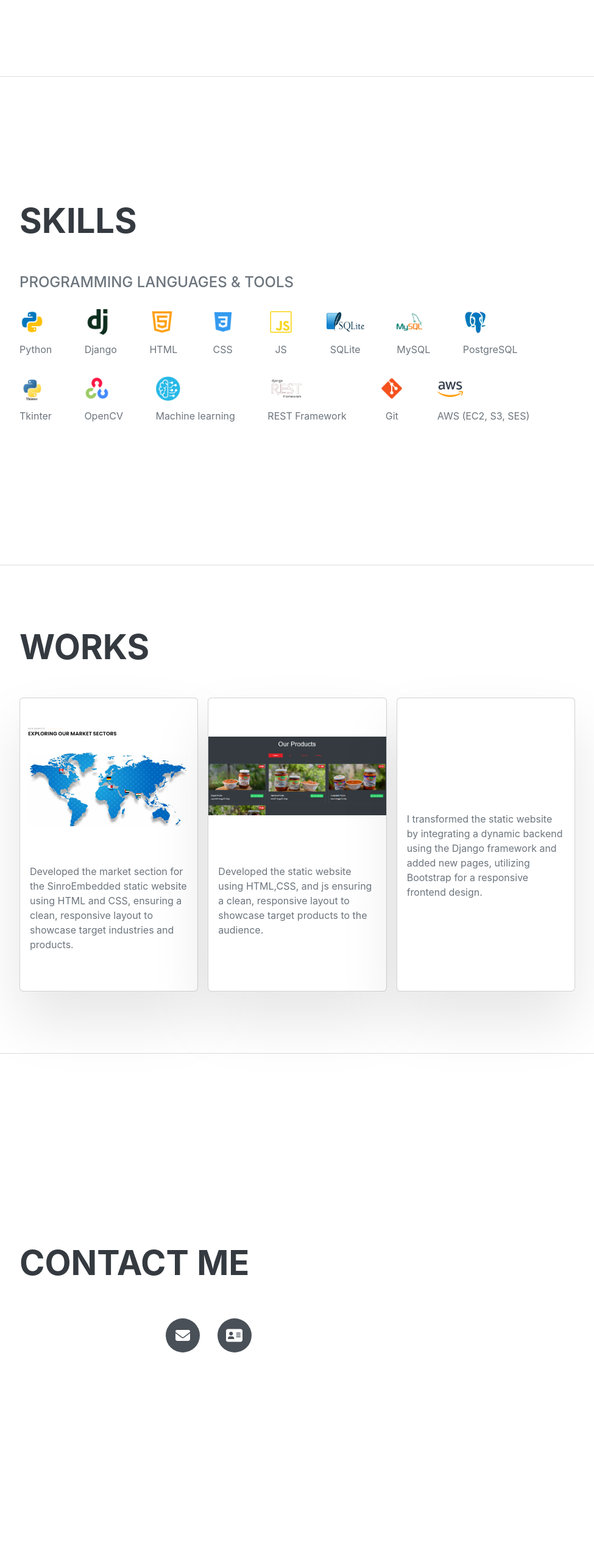
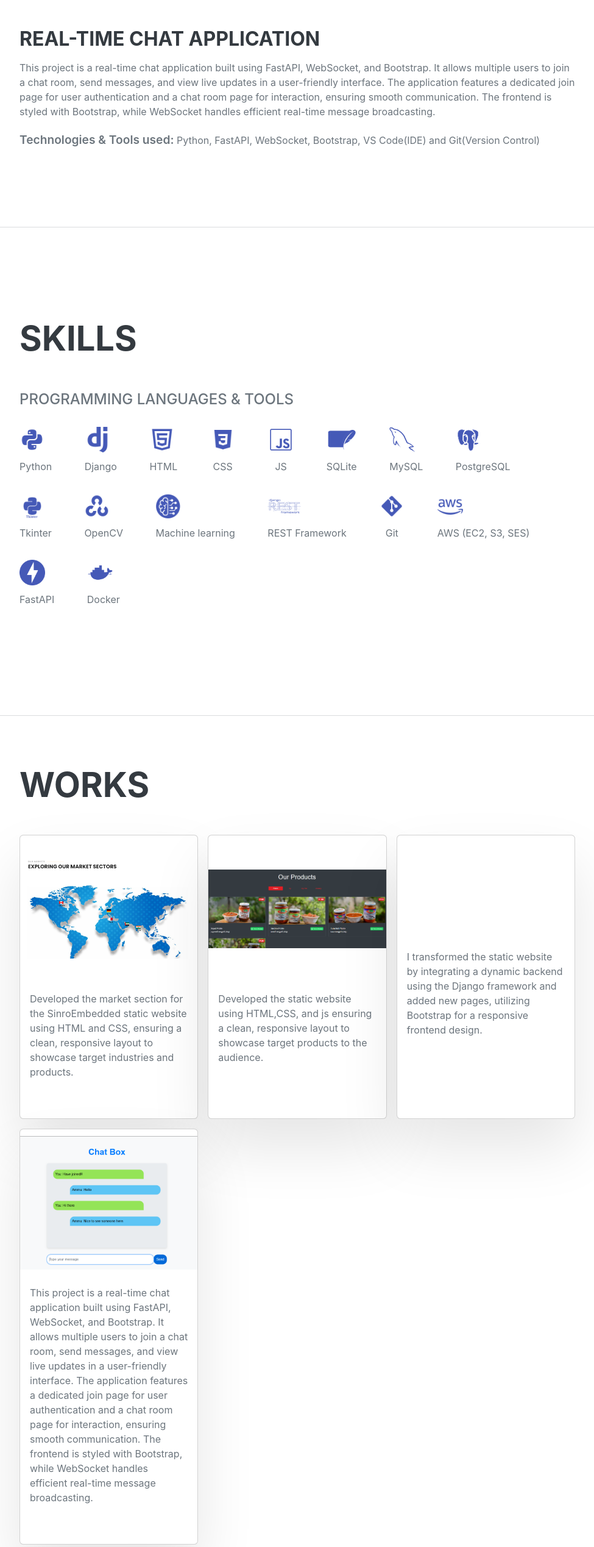
Before and after one commit to niveena01/PortFolio_Niveena, a plain HTML site: page index.html in a window 1280 px wide. Shown: the part 3854-6391 px from the top of the page at 61% size, without its empty margins (288-1263 px from the left). Drawn offline with nearby package versions, Linux system fonts and the light colour scheme; grey boxes are pictures that could not be loaded; a web font is replaced by a local one.

Commit message:
add new project and skills

```diff
--- a/index.html
+++ b/index.html
@@ -102,15 +102,16 @@
         .list-inline-item .skill-img {
             transition: 0.3s;
             /* Smooth transition for hover effect */
+            filter: brightness(0) saturate(100%) invert(29%) sepia(94%) saturate(564%) hue-rotate(196deg) brightness(98%) contrast(92%);
+
         }
 
         .list-inline-item .skill-img:hover {
-            /* filter: hue-rotate(90deg);  */
-            filter: brightness(0) saturate(100%) invert(29%) sepia(94%) saturate(564%) hue-rotate(196deg) brightness(98%) contrast(92%);
+            filter: none;
         }
 
 
-        video:hover{
+        video:hover {
             display: inline;
             position: relative;
             overflow: hidden;
@@ -118,6 +119,7 @@
             margin-top: 5px;
             margin-bottom: 5px;
         }
+
         .hover-video {
             width: 100%;
             height: auto;
@@ -324,6 +326,20 @@
                             PyCharm (IDE), and Git(Version Control)</p>
                     </div>
                 </div>
+
+                <div class="mb-5">
+                    <h3 class="mb-3">Real-Time Chat Application</h3>
+                    <p>This project is a real-time chat application built using FastAPI, WebSocket, and Bootstrap. It
+                        allows multiple users to join a chat room, send messages, and view live updates in a
+                        user-friendly interface. The application features a dedicated join page for user authentication
+                        and a chat room page for interaction, ensuring smooth communication. The frontend is styled with
+                        Bootstrap, while WebSocket handles efficient real-time message broadcasting.
+
+                    <div class="technology">
+                        <p><span>Technologies & Tools used:</span> Python, FastAPI, WebSocket, Bootstrap,
+                            VS Code(IDE) and Git(Version Control)</p>
+                    </div>
+                </div>
             </div>
         </section>
         <hr class="m-0" />
@@ -352,11 +368,10 @@
                             <img class="skill-img" src="images/icons8-js-50.png" width="42" height="42"><span>JS</span>
                         </li>
                         <li class="list-inline-item">
-                            <img class="skill-img" src="images/sqlite--database.png" width="62"
-                                height="32"><span>SQLite</span>
+                            <img class="skill-img" src="images/SQLite.png" width="50" height="32"><span>SQLite</span>
                         </li>
                         <li class="list-inline-item">
-                            <img class="skill-img" src="images/mysql--48.png" width="42" height="52"><span>MySQL</span>
+                            <img class="skill-img" src="images/MySQL.png" width="42" height="42"><span>MySQL</span>
                         </li>
                         <li class="list-inline-item">
                             <img class="skill-img" src="images/postgresql--48.png" width="42"
@@ -376,7 +391,7 @@
                                 learning</span>
                         </li>
                         <li class="list-inline-item">
-                            <img class="skill-img" src="images/restframework.png" width="62" height="42"><span>REST
+                            <img class="skill-img" src="images/Django REST.png" width="55" height="42"><span>REST
                                 Framework</span>
                         </li>
                         <li class="list-inline-item">
@@ -385,6 +400,12 @@
                         <li class="list-inline-item">
                             <img class="skill-img" src="images/aws--48.png" width="42" height="42"><span>AWS (EC2, S3,
                                 SES)</span>
+                        </li>
+                        <li class="list-inline-item">
+                            <img class="skill-img" src="images/FastAPI.png" width="42" height="42"><span>FastAPI</span>
+                        </li>
+                        <li class="list-inline-item">
+                            <img class="skill-img" src="images/Docker.png" width="42" height="42"><span>Docker</span>
                         </li>
                     </div>
 
@@ -456,6 +477,20 @@
                                 <p class="card__text">I transformed the static website by integrating a dynamic backend
                                     using the Django framework and added new pages, utilizing Bootstrap for a responsive
                                     frontend design.</p>
+                            </div>
+                        </div>
+                    </div>
+                    <div class="card"><img class="card__img" src="images/projects/Screenshot 2024-11-16 143723.png"
+                            alt="chatapp image">
+                        <div class="card__content">
+                            <!-- <h1 class="card__header">Misty mornings</h1> -->
+                            <div class="card__text-wrapper">
+                                <p class="card__text">This project is a real-time chat application built using FastAPI,
+                                    WebSocket, and Bootstrap. It allows multiple users to join a chat room, send
+                                    messages, and view live updates in a user-friendly interface. The application
+                                    features a dedicated join page for user authentication and a chat room page for
+                                    interaction, ensuring smooth communication. The frontend is styled with Bootstrap,
+                                    while WebSocket handles efficient real-time message broadcasting.</p>
                             </div>
                         </div>
                     </div>
```
Also changed, not shown: images/Django REST.png (added), images/Docker.png (added), images/FastAPI.png (added), images/MySQL.png (added), images/SQLite.png (added), images/projects/Screenshot 2024-11-16 143723.png (added), styles.css. Lines whose indentation alone changed are shown as unchanged.
